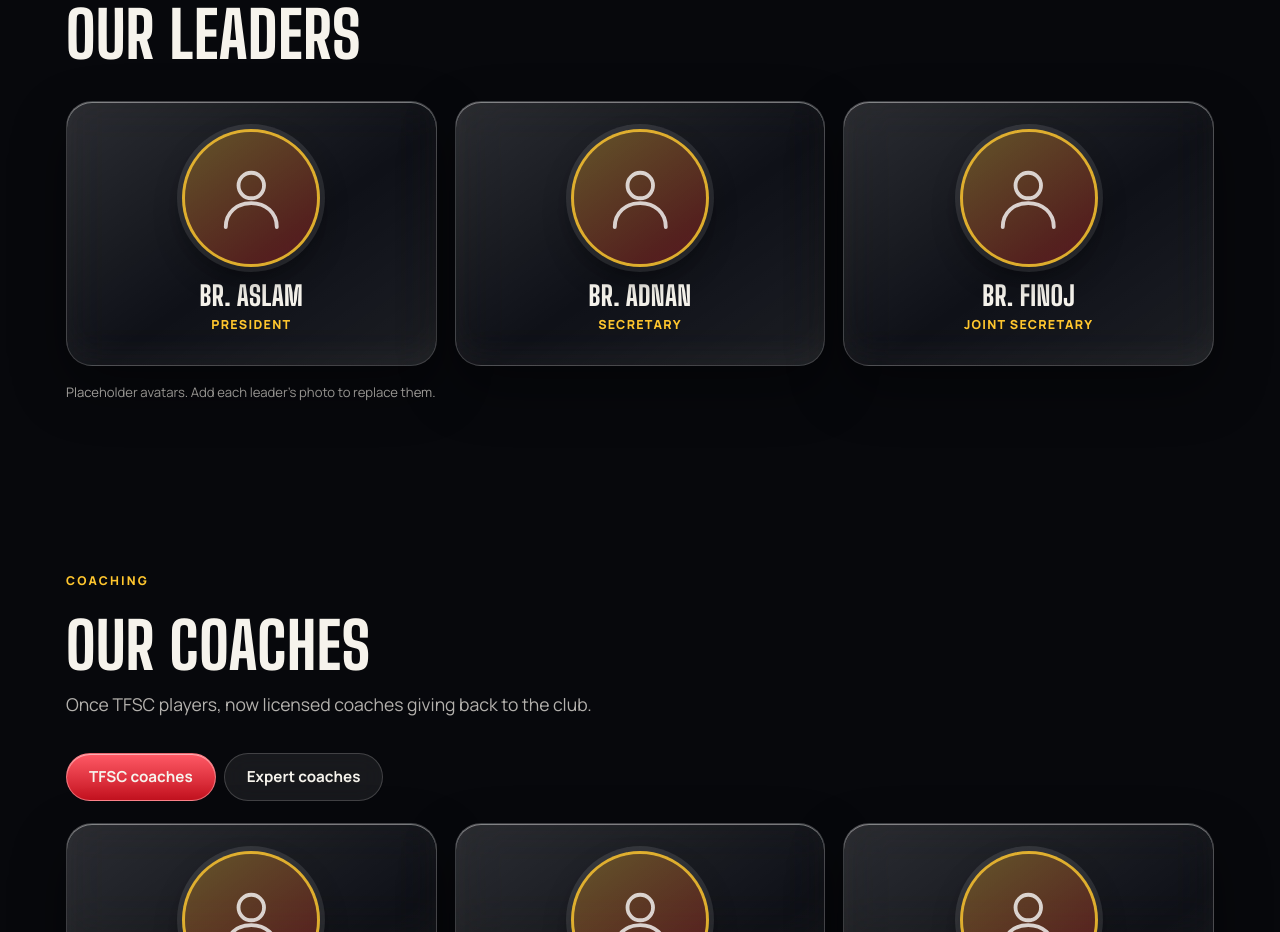
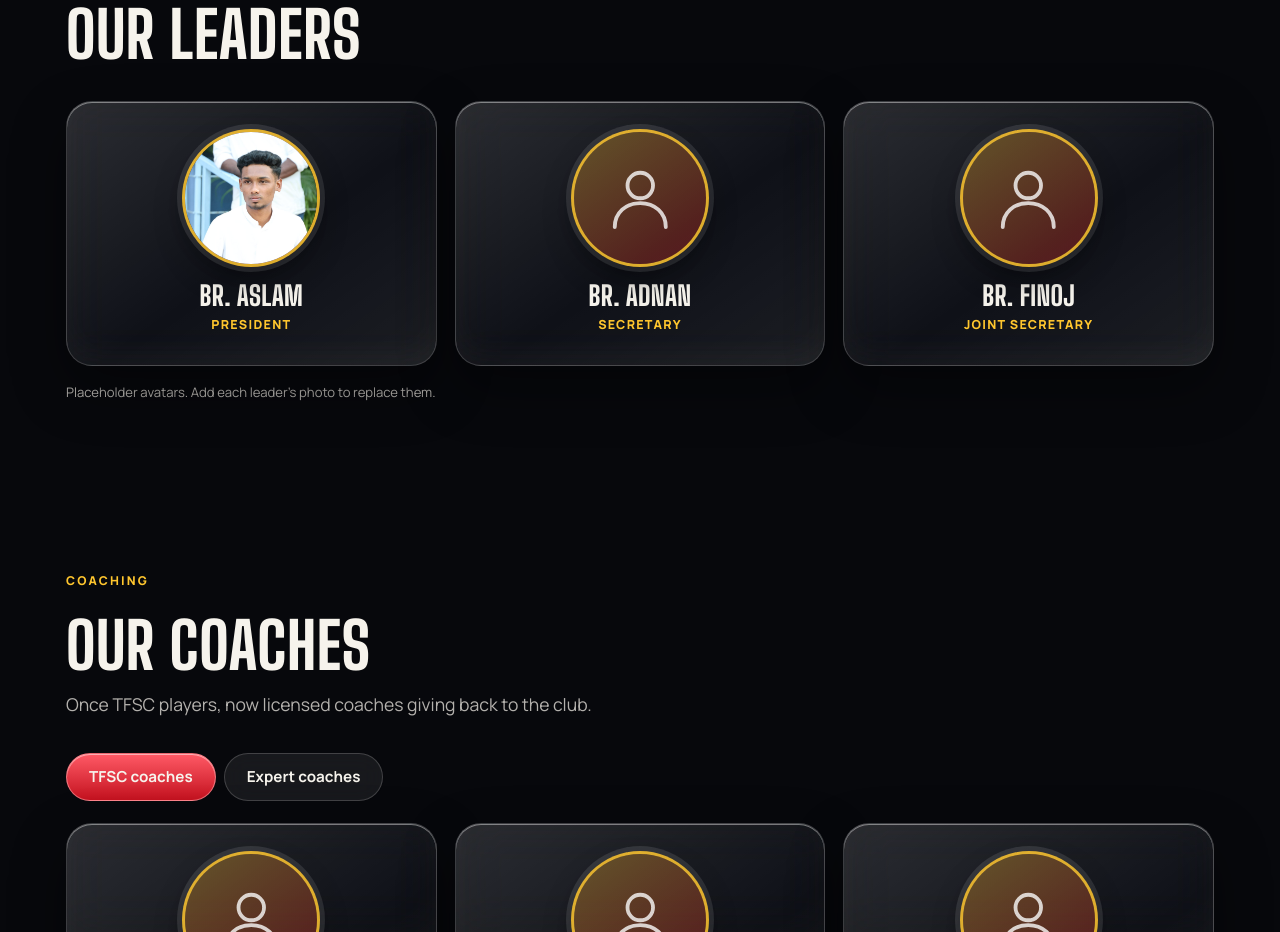
Before and after one commit to siocoimbatorework/TFSC_Website, a plain HTML site: page index.html in a window 1280 px wide. Shown: the part 2238-3170 px from the top of the page. Drawn offline with Linux system fonts and the light colour scheme.

Commit message:
Update aslam index.html

```diff
--- a/index.html
+++ b/index.html
@@ -662,7 +662,7 @@ var TOUR=[
 ];
 /* Leaders. Add a photo by setting src, for example src:"photos/aslam.jpg". */
 var LEADERS=[
- {n:"Br. Aslam",r:"President",src:""},
+ {n:"Br. Aslam",r:"President",src:"images/aslam.jpeg"},
  {n:"Br. Adnan",r:"Secretary",src:""},
  {n:"Br. Finoj",r:"Joint Secretary",src:""}
 ];
```
